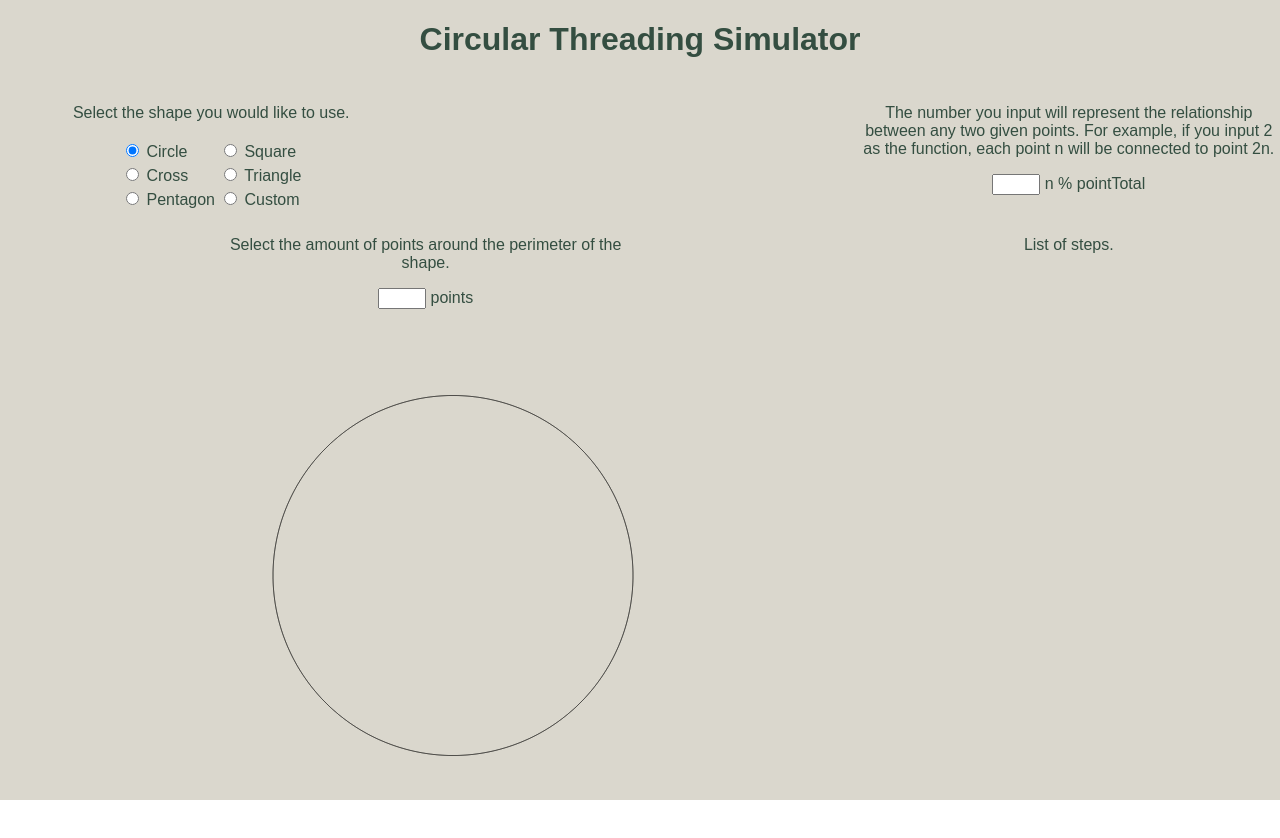
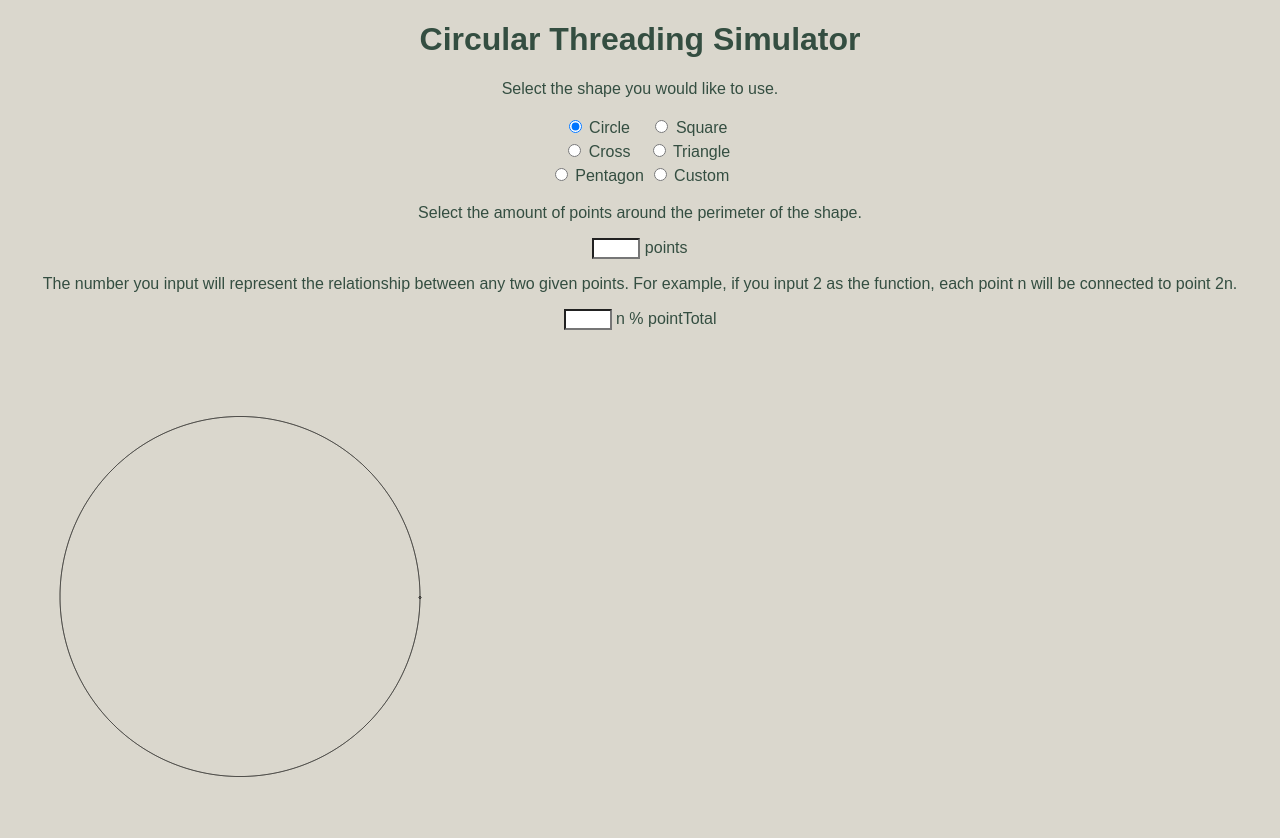
Before and after one commit to bealkg/StitchSim, a React (Create React App) app in the folder app/: page / in a window 1280 px wide. Shown: the top 838 px of the page. Built offline with nearby package versions, Linux system fonts and the light colour scheme.

Commit message:
trying to reformat code so other shapes can be included

```diff
--- a/app/src/App.css
+++ b/app/src/App.css
@@ -1,4 +1,4 @@
-.App {
+* {
     text-align: center;
     font-family: sans-serif;
     background-color: #dad7cd;
@@ -10,32 +10,28 @@
 .h2{
     font-size: calc(5px + 2vmin);
 }
-.wrapper {
+/* .wrapper {
     display: grid;
     grid-template-columns: repeat(3, 1fr);
     row-gap: 1%;
     column-gap: .5%;
     height: 100vh;
-}
+} */
 /* .wrapper > div {
     border: 1px solid #344e41;
     padding: 5px;
 } */
-.header {
+/* .header {
     grid-column: 1/4;
-    /* grid-row: 1; */
 }
 .shape {
     grid-column: 1;
-    /* grid-row: 2; */
 }
 Points {
     grid-column: 2;
-    /* grid-row: 2; */
 }
 .function {
     grid-column: 3;
-    /* grid-row: 2; */
 }
 .display {
     grid-column: 1/3;
@@ -47,11 +43,11 @@ Points {
 }
 
 .turtle {
-    /* margin: 5px; */
     margin-left: 25%;
     margin-right: 25%;
-}
+} */
 
 [type="text"] {
+    background-color: white;
     width: 3em;
 }
--- a/app/src/App.js
+++ b/app/src/App.js
@@ -1,10 +1,10 @@
 import './App.css';
-import Shape from './components/shape.js';
+// import Shape from './components/shape.js';
 // import Points from './components/points.js';
-import Function from './components/function.js';
+// import Function from './components/function.js';
 // import Toggles from './components/toggles.js';
 import Display from './components/display.js';
-import Steps from './components/steps.js';
+// import Steps from './components/steps.js';
 
 function App() {
   return (
@@ -13,21 +13,21 @@ function App() {
         <div class="header">
             <h1>Circular Threading Simulator</h1>
         </div>
-        <div class="shape">
+        {/* <div class="shape">
             <Shape />
-        </div>
-        <div class="function">
+        </div> */}
+        {/* <div class="function">
             <Function />
-        </div>
+        </div> */}
         {/* <div class="toggles">
             <Toggles />
         </div> */}
         <div class="display">
             <Display />
         </div>
-        <div class="steps">
+        {/* <div class="steps">
             <Steps />
-        </div>
+        </div> */}
       </div>
     </div>
   );
--- a/app/src/components/display.js
+++ b/app/src/components/display.js
@@ -1,15 +1,15 @@
 import React, { Component } from "react";
 import Turtle from './turtle/Turtle.tsx'
+import Shape from './shape.js'
 import Points from './points.js'
+import Function from './function.js'
 
 class Display extends Component {
     constructor(props) {
         super(props);
-        this.state = {pts: ''};
+        this.state = {pts: '', fn: ''};
         this.handlePtChange = this.handlePtChange.bind(this);
-        // this.shape = shape;
-        // this.pts = Points.state.inputpts;
-        this.func = 0;
+        this.handleFnChange = this.handleFnChange.bind(this);
         this.points = [];
     }
 
@@ -17,38 +17,108 @@ class Display extends Component {
         this.setState({pts: points});
     }
 
+    handleFnChange(func) {
+        this.setState({fn: func});
+    }
+
     render() {
         const pts = this.state.pts;
+        // const fn  = this.state.fn;
         return(
+            <div class="displaywrapper">
+                <div class="shape">
+                    <Shape />
+                </div>
+                <div class="points">
+                    <Points onPtChange={this.handlePtChange}/>
+                </div>
+                <div class="function">
+                    <Function onFnChange={this.handleFnChange}/>
+                </div>
                 <div class="turtle">
-                <Points onPtChange={this.handlePtChange}/>
                     <Turtle
                         height={window.innerHeight * 2 / 3}
                         draw={(turtle) => {
-                        turtle.jump(0, -180)
-                        // turtle.dot()
-                        turtle.circle(180)
-                        for (let i = 0; i < pts; i++) {
-                            turtle.jump(0,0)
-                            turtle.fd(180)
-                            turtle.dot()
-                            this.points.push([turtle.getxpos(), turtle.getypos()])
-                            turtle.lt(360/pts)
+                            // turtle.setlinewidth(2)
+                            function drawCircle() {
+                                turtle
+                                    .pu()
+                                    .goto(0,-180)
+                                    .pd()
+                                    .circle(180)
+                                    .stroke()
+                                return
                             }
-                        if (pts > 0) {
-                            turtle.jump(180,0)
-                            turtle.dot()
+
+                            function drawCircleDots(i) {
+                                turtle
+                                    .pu()
+                                    .goto(0,0)
+                                    .forward(180)
+                                    .dot()
+                                    .lt(360/pts)
+                                    .stroke()
+
+                                return i < pts
                             }
-                        turtle.stroke()
-                        turtle.setlinewidth(1)
+
+                            drawCircle(1)
+                            this.points = []
+                            drawCircleDots(pts)
+
+                            // this.points = []
+                            // turtle.jump(0, -180)
+                            // turtle.circle(180)
+                            // turtle.jump(-180,180)
+                            // for (let i = 0; i <= 4; i++) {
+                            //     turtle.fd(360)
+                            //     turtle.lt(90)
+                            // }
+                            // if (pts % 4 === 0) {
+                            //     for (let i = 0; i < 4; i++) {
+                            //         for (let j = 0; j < pts/4; j++) {
+                            //             turtle.dot()
+                            //             this.points.push([turtle.getxpos(), turtle.getypos()])
+                            //             turtle.fd(360/(pts/4))
+                            //         }
+                            //         turtle.lt(90)
+                            //     }
+                            // }
                             // for (let i = 0; i < pts; i++) {
-                        //     turtle.pd()
-                        //     turtle.goto(this.points[i][0], this.points[i][1])
-                        //     let j = i * this.func % pts
-                        //     turtle.goto(this.points[j][0], this.points[j][1])
-                        //     turtle.pu()
-                        //     turtle.stroke()
+                            //     turtle.jump(0,0)
+                            //     turtle.fd(180)
+                            //     turtle.dot()
+                            //     this.points.push([turtle.getxpos(), turtle.getypos()])
+                            //     turtle.lt(360/pts)
                             // }
+                            // if (pts > 0) {
+                            //     turtle.jump(180,0)
+                            //     turtle.dot()
+                            // }
+                            // turtle.stroke()
+                            // turtle.setlinewidth(1)
+                            // if (fn > 0) {
+                            //     for (let i = 0; i < pts; i++) {
+                            //         turtle.pd()
+                            //         turtle.goto(this.points[i][0], this.points[i][1])
+                            //         let j = i * fn % pts
+                            //         turtle.goto(this.points[j][0], this.points[j][1])
+                            //         turtle.pu()
+                            //         turtle.stroke()
+                            //     }
+                            // }
+                        }}
+                    />
+                </div>
+            </div>
+        )
+    }
+}
+
+export default Display;
+
+
+// will use later for animating
 // return function walk(i) {
 //     turtle.pd()
 //     turtle.goto(this.points[i][0], this.points[i][1])
@@ -58,11 +128,3 @@ class Display extends Component {
 //     turtle.stroke()
 //     return i < this.pts;
 // };
-                    }}
-		        />
-            </div>
-        )
-    }
-}
-
-export default Display;
--- a/app/src/components/function.js
+++ b/app/src/components/function.js
@@ -1,25 +1,27 @@
 import React, { Component } from "react";
 
 class Function extends Component {
-    constructor() {
-        super();
-        this.state = {
-            name: "React"
-        };
-        this.onChangeValue = this.onChangeValue.bind(this);
+    constructor(props) {
+        super(props);
+        this.handleChange = this.handleChange.bind(this);
     }
-    onChangeValue(event) {
-        console.log(event.target.value);
+
+    handleChange(event) {
+        this.props.onFnChange(event.target.value);
     }
+
     render() {
+        const inputfn = this.props.fn
         return (
-            <div class="container" onChange={this.onChangeValue}>
+            <div class="fncontainer">
                 <p>The number you input will represent the relationship
                     between any two given points. For example, if you input
                     2 as the function, each point n will be connected to
                     point 2n.
                 </p>
-                <input name="function" type="text"/> n % pointTotal
+                <input name="function" type="text"
+                    value={inputfn}
+                    onChange={this.handleChange}/> n % pointTotal
             </div>
         );
     }
```
Lines whose indentation alone changed are shown as unchanged.
